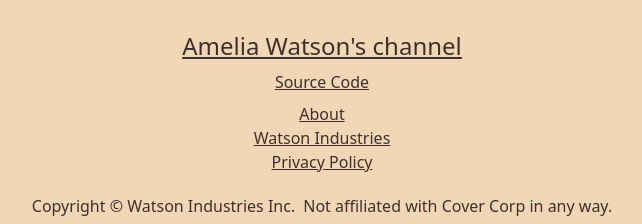
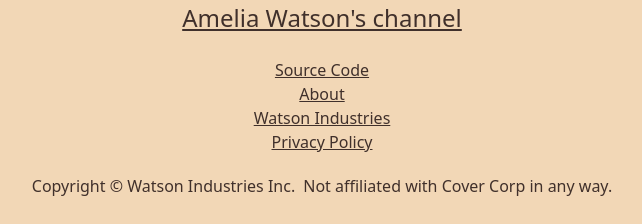
Before and after one commit to watsonindustries/amedoko, a SvelteKit app: page /about in a window 1280 px wide. Shown: the part 1134-1358 px from the top of the page, without its empty margins (318-960 px from the left). Built offline with nearby package versions, Linux system fonts and the light colour scheme.

Commit message:
Add anthem

```diff
--- a/src/routes/+layout.svelte
+++ b/src/routes/+layout.svelte
@@ -47,9 +47,10 @@
             >Amelia Watson's channel</a
         >
     </div>
-    <div class="flex flex-col">
+
+    <div class="flex flex-col mt-6">
         <a
-            class="text-center mx-auto underline my-2"
+            class="text-center mx-auto underline"
             href="https://github.com/watsonindustries/amedoko">Source Code</a
         >
         <a class="text-center mx-auto underline" href="/about"> About </a>
--- a/src/routes/+page.svelte
+++ b/src/routes/+page.svelte
@@ -3,18 +3,18 @@
     import type { PageData } from "./$types";
     import {deltaFormatted} from '../utils';
 
-    import {Icon, Play} from 'svelte-hero-icons';
+    import {Icon, Play, MusicNote} from 'svelte-hero-icons';
     import { writable } from "svelte/store";
 
     export let data: PageData;
     let currentDate = writable(new Date());
-    console.log(data);
 
     setInterval(() => {
         currentDate.update(() => new Date());
     }, 1000)
 
     let {pastVideo, nextVideo, liveVideo} = data;
+
     $: lastStreamDelta = deltaFormatted($currentDate, pastVideo.actualStart || pastVideo.scheduledStart || pastVideo.publishedAt);
     $: nextStreamDelta = deltaFormatted(nextVideo.scheduledStart, $currentDate)
 </script>
@@ -50,4 +50,13 @@
     {/if}
 
     <DokoImage />
+
+    <span class="text-center mx-auto mt-4">
+        <a href="https://www.youtube.com/watch?v=9p89bCMl-iM" class="flex flex-row font-bold text-lg">
+            <Icon src="{MusicNote}" solid size="20" class="mr-1" />
+            Our Anthem
+            <Icon src="{MusicNote}" solid size="20" class="ml-1" />
+        </a>
+
+    </span>
 </div>
--- a/src/routes/about/+page.svelte
+++ b/src/routes/about/+page.svelte
@@ -13,7 +13,6 @@
         With AmeDoko, Gators can find out when Ame was last seen and when she is expected to appear again. This can be especially useful for Gators who want to make sure they don't miss out on any opportunities to interact with Ame. Whether you're a TeaMate, Investigator, or simply a casual viewer of Ame, AmeDoko is the perfect tool for staying up-to-date on her movements and schedule. So why wait? Start using AmeDoko today and never miss a chance to see Ame again!
         <img src="https://4.bp.blogspot.com/-yl66-FqOzW0/V5Xc0hLD6VI/AAAAAAAA8uk/RepaNKVeLNAGS-y5rDaqBTI9096-S3oKACLcB/s400/pose_arasagashi.png" alt="A TeaMate looking for Ame."/>
         AmeDoko fetches live stream information from the fantastic <a href="https://holodex.stoplight.io/docs/holodex" class="underline">Holodex API</a>.
-        <br>AmeDoko uses Svelte and SvelteKit under the hood.
         <br><br>
         Big thanks to the following related projects for idea inspiration:
     </p>
```
